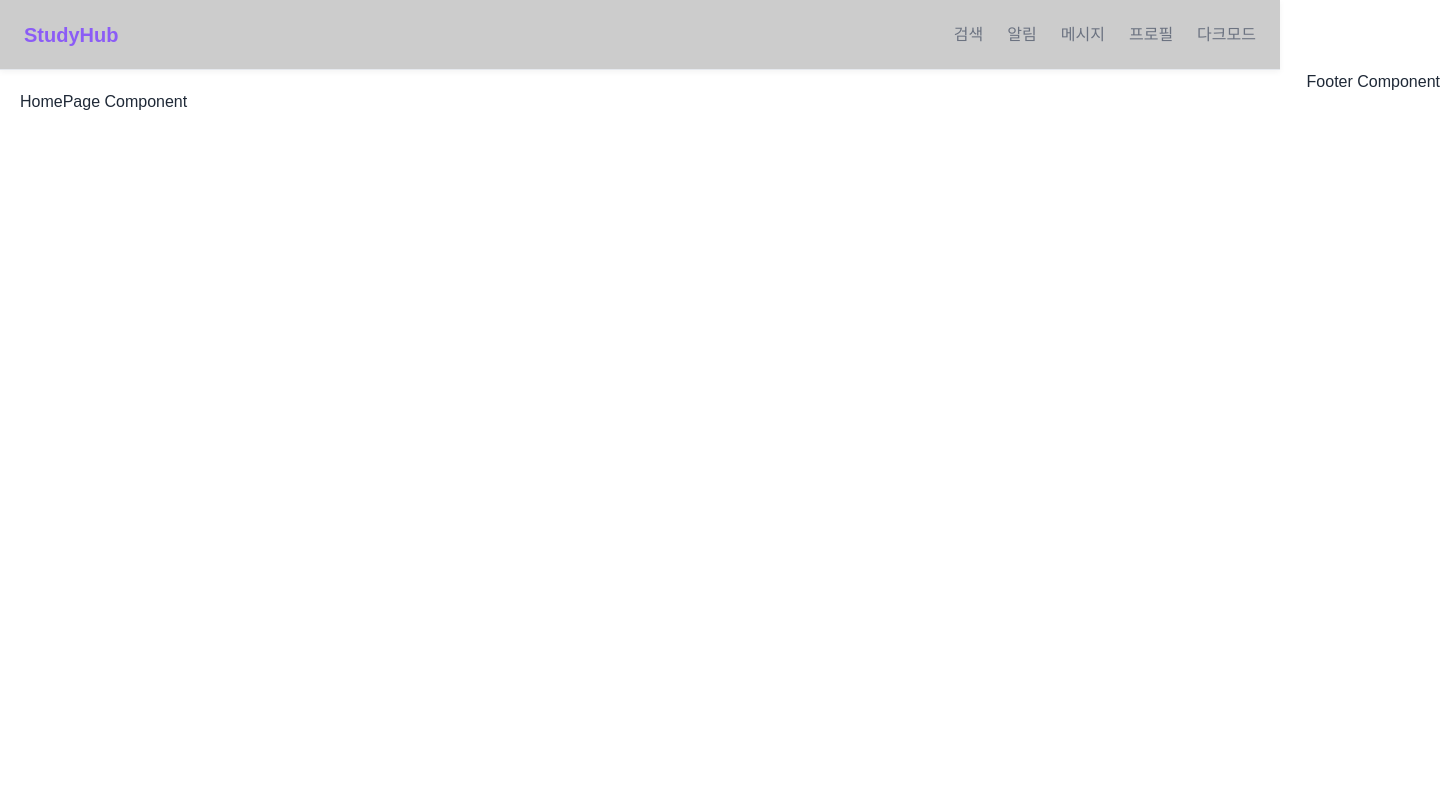
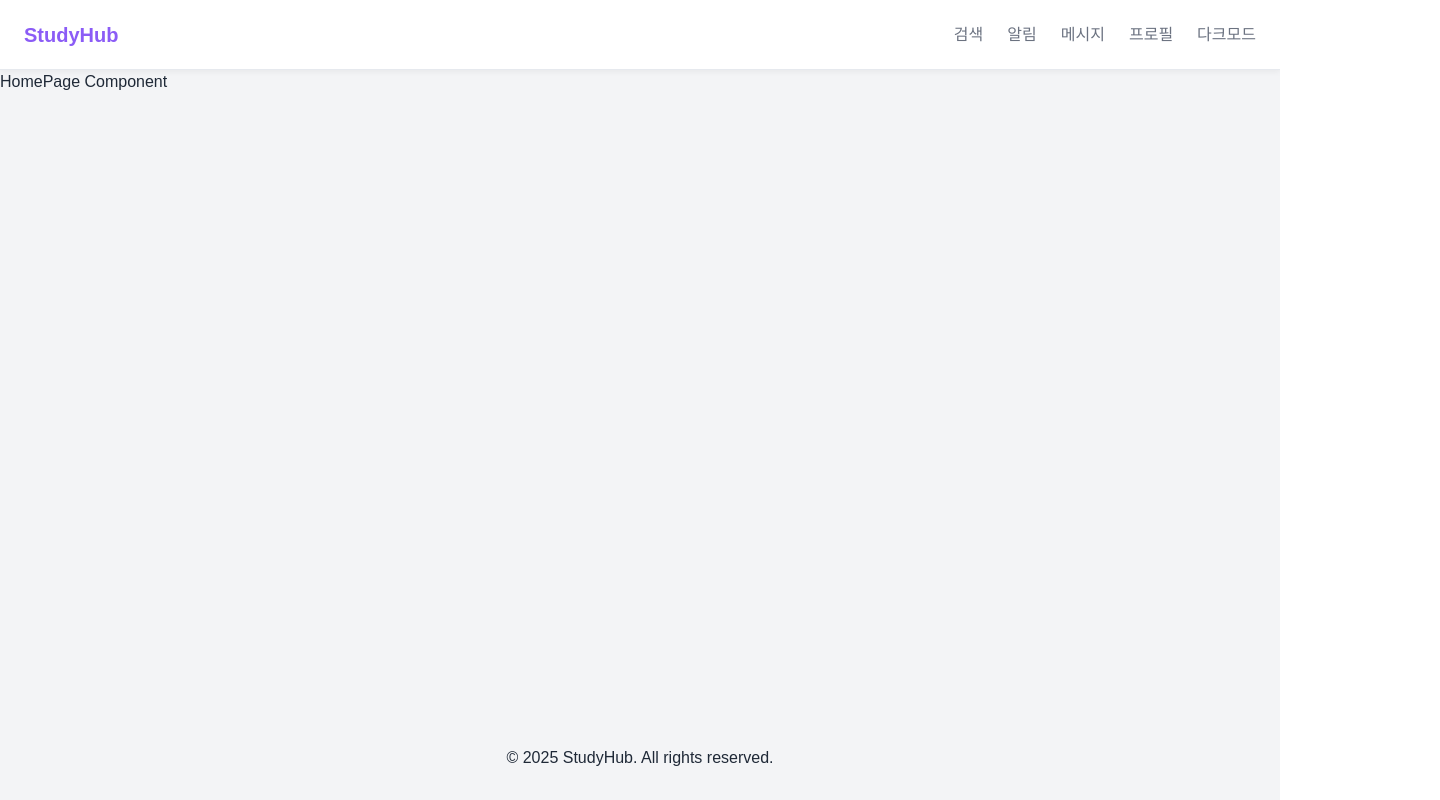
Before and after one commit to prgrms-fe-devcourse/FE7-PROJECT2-TEAM-5, a React (Vite) app: page / in a window 1280 px wide. Shown: the whole page, 1440 px wide, since content can reach past the window. Built offline with nearby package versions, Linux system fonts and the light colour scheme.

Commit message:
💄 Footer 추가

```diff
--- a/src/components/layout/Footer.tsx
+++ b/src/components/layout/Footer.tsx
@@ -1,7 +1,9 @@
 export default function Footer() {
 	return (
 		<>
-			<h1>Footer Component</h1>
+			<div className="text-center">
+				© 2025 StudyHub. All rights reserved.
+			</div>
 		</>
 	);
 }
--- a/src/components/layout/Header.tsx
+++ b/src/components/layout/Header.tsx
@@ -3,7 +3,7 @@ import { Link } from "react-router";
 export default function Header() {
 	return (
 		<>
-			<header className="w-full h-[70px] px-6 flex flex-row justify-between items-center border-b-1 border-[#E6E9EE] shadow-[0_2px_6px_rgba(0,0,0,0.05)] bg-[#cccccc]">
+			<header className="z-10 w-full h-[70px] px-6 flex justify-between items-center border-b border-[#E6E9EE] shadow-[0_2px_6px_rgba(0,0,0,0.05)]">
 				<Link to="/" className="text-xl font-bold text-[#8B5CF6]">
 					StudyHub
 				</Link>
--- a/src/layouts/MainLayout.tsx
+++ b/src/layouts/MainLayout.tsx
@@ -8,13 +8,11 @@ export default function MainLayout() {
 			<div className="min-h-screen flex flex-col">
 				{/* 헤더 영역 */}
 				<Header />
-				{/* 메인 + footer */}
-				<div className="flex-1 flex w-[1440px] mx-auto">
-					<main className="flex-1 overflow-auto p-5">
-						<Outlet />
-					</main>
+				{/* 메인 */}
+				<main className="flex-1 flex flex-col justify-between pb-[30px] bg-[#F3F4F6]">
+					<Outlet />
 					<Footer />
-				</div>
+				</main>
 			</div>
 		</>
 	);
```
